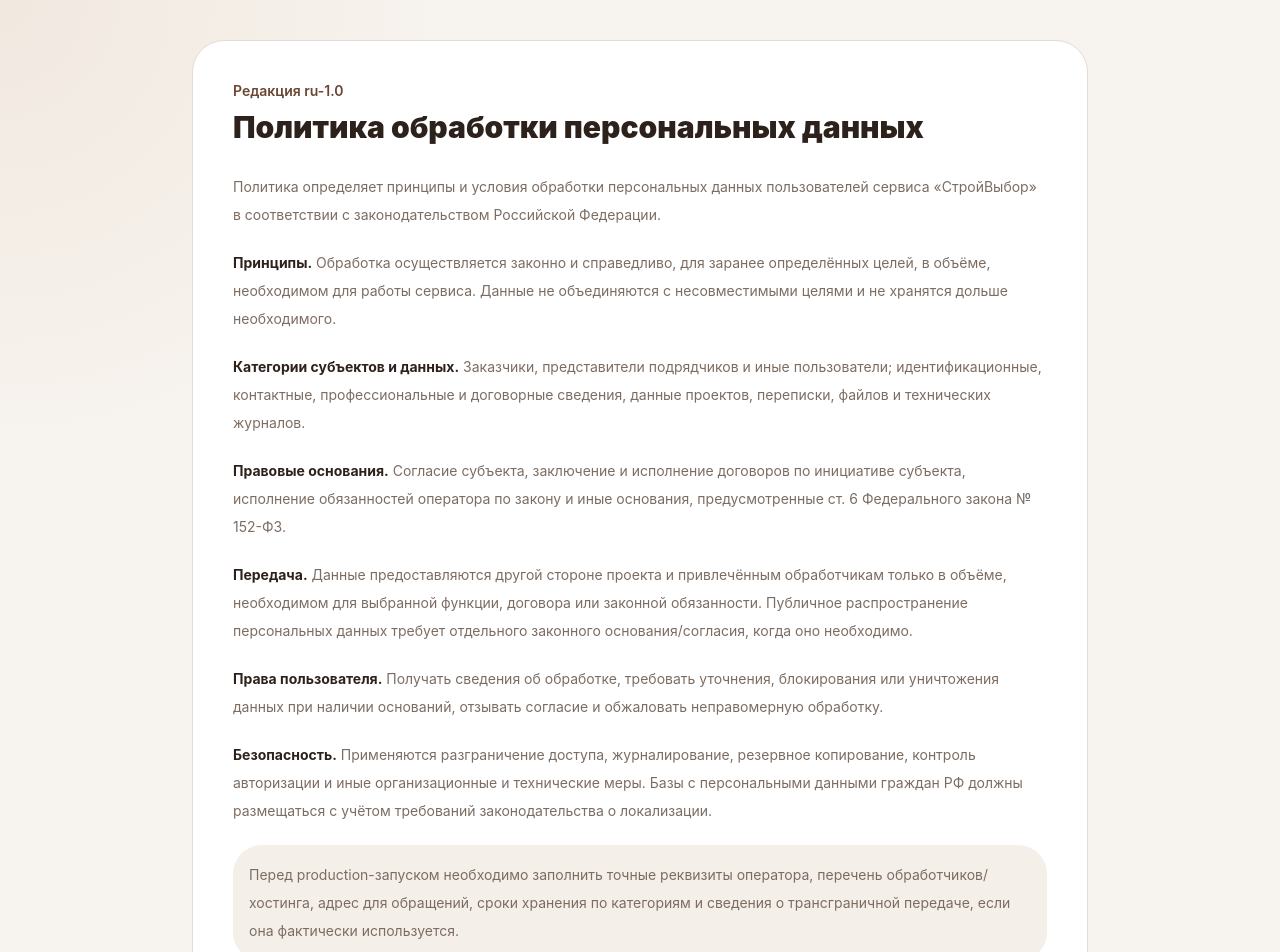
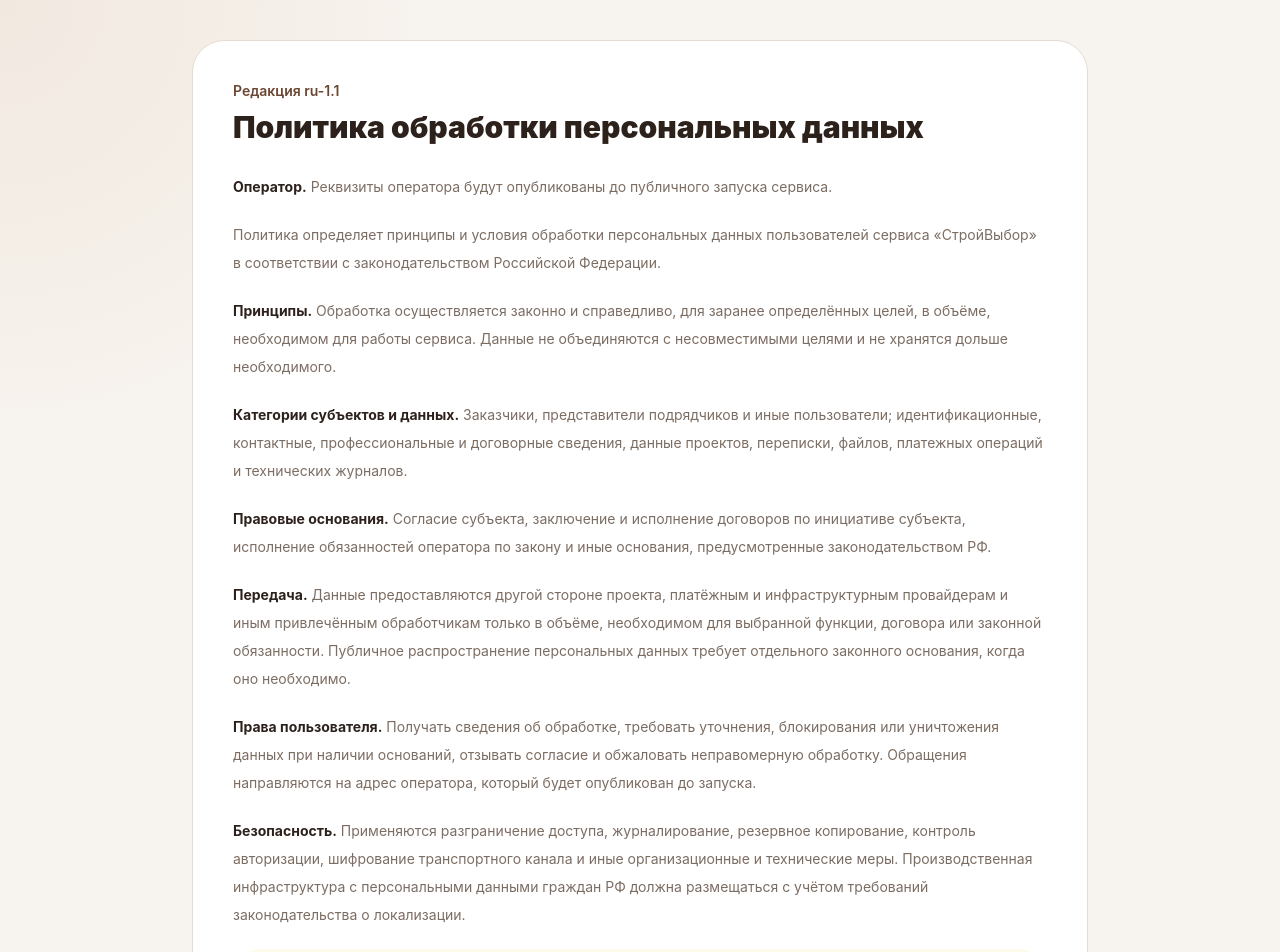
Before and after one commit to ggamzatov/stroyselect, a Next.js app: page /legal/privacy in a window 1280 px wide. Shown: the top 952 px of the page. Built offline with nearby package versions, Linux system fonts and the light colour scheme.

Commit message:
feat: render operator details in privacy policy

```diff
--- a/app/legal/privacy/page.tsx
+++ b/app/legal/privacy/page.tsx
@@ -1,11 +1,14 @@
+import { getLegalOperator, legalOperatorSummary } from "@/lib/legal/operator";
+
 export const metadata = { title: "Политика обработки персональных данных — СтройВыбор" };
-export default function PrivacyPage(){return <main className="app-container py-10"><article className="mx-auto max-w-4xl rounded-[2rem] border border-border bg-card p-6 md:p-10"><p className="text-sm font-semibold text-primary">Редакция ru-1.0</p><h1 className="mt-2 text-3xl font-black">Политика обработки персональных данных</h1><div className="mt-7 space-y-5 text-sm leading-7 text-muted-foreground">
+export default function PrivacyPage(){const operator=getLegalOperator();return <main className="app-container py-10"><article className="mx-auto max-w-4xl rounded-[2rem] border border-border bg-card p-6 md:p-10"><p className="text-sm font-semibold text-primary">Редакция ru-1.1</p><h1 className="mt-2 text-3xl font-black">Политика обработки персональных данных</h1><div className="mt-7 space-y-5 text-sm leading-7 text-muted-foreground">
+<p><strong className="text-foreground">Оператор.</strong> {legalOperatorSummary(operator)}</p>
 <p>Политика определяет принципы и условия обработки персональных данных пользователей сервиса «СтройВыбор» в соответствии с законодательством Российской Федерации.</p>
 <p><strong className="text-foreground">Принципы.</strong> Обработка осуществляется законно и справедливо, для заранее определённых целей, в объёме, необходимом для работы сервиса. Данные не объединяются с несовместимыми целями и не хранятся дольше необходимого.</p>
-<p><strong className="text-foreground">Категории субъектов и данных.</strong> Заказчики, представители подрядчиков и иные пользователи; идентификационные, контактные, профессиональные и договорные сведения, данные проектов, переписки, файлов и технических журналов.</p>
-<p><strong className="text-foreground">Правовые основания.</strong> Согласие субъекта, заключение и исполнение договоров по инициативе субъекта, исполнение обязанностей оператора по закону и иные основания, предусмотренные ст. 6 Федерального закона № 152-ФЗ.</p>
-<p><strong className="text-foreground">Передача.</strong> Данные предоставляются другой стороне проекта и привлечённым обработчикам только в объёме, необходимом для выбранной функции, договора или законной обязанности. Публичное распространение персональных данных требует отдельного законного основания/согласия, когда оно необходимо.</p>
-<p><strong className="text-foreground">Права пользователя.</strong> Получать сведения об обработке, требовать уточнения, блокирования или уничтожения данных при наличии оснований, отзывать согласие и обжаловать неправомерную обработку.</p>
-<p><strong className="text-foreground">Безопасность.</strong> Применяются разграничение доступа, журналирование, резервное копирование, контроль авторизации и иные организационные и технические меры. Базы с персональными данными граждан РФ должны размещаться с учётом требований законодательства о локализации.</p>
-<p className="rounded-2xl bg-secondary/60 p-4">Перед production-запуском необходимо заполнить точные реквизиты оператора, перечень обработчиков/хостинга, адрес для обращений, сроки хранения по категориям и сведения о трансграничной передаче, если она фактически используется.</p>
+<p><strong className="text-foreground">Категории субъектов и данных.</strong> Заказчики, представители подрядчиков и иные пользователи; идентификационные, контактные, профессиональные и договорные сведения, данные проектов, переписки, файлов, платежных операций и технических журналов.</p>
+<p><strong className="text-foreground">Правовые основания.</strong> Согласие субъекта, заключение и исполнение договоров по инициативе субъекта, исполнение обязанностей оператора по закону и иные основания, предусмотренные законодательством РФ.</p>
+<p><strong className="text-foreground">Передача.</strong> Данные предоставляются другой стороне проекта, платёжным и инфраструктурным провайдерам и иным привлечённым обработчикам только в объёме, необходимом для выбранной функции, договора или законной обязанности. Публичное распространение персональных данных требует отдельного законного основания, когда оно необходимо.</p>
+<p><strong className="text-foreground">Права пользователя.</strong> Получать сведения об обработке, требовать уточнения, блокирования или уничтожения данных при наличии оснований, отзывать согласие и обжаловать неправомерную обработку. Обращения направляются на {operator.email||"адрес оператора, который будет опубликован до запуска"}.</p>
+<p><strong className="text-foreground">Безопасность.</strong> Применяются разграничение доступа, журналирование, резервное копирование, контроль авторизации, шифрование транспортного канала и иные организационные и технические меры. Производственная инфраструктура с персональными данными граждан РФ должна размещаться с учётом требований законодательства о локализации.</p>
+{!operator.configured&&<p className="rounded-2xl bg-amber-50 p-4 text-amber-900">Публичный production-запуск заблокирован release-аудитом до заполнения точных реквизитов оператора в переменных LEGAL_OPERATOR_*.</p>}
 </div></article></main>}
```
